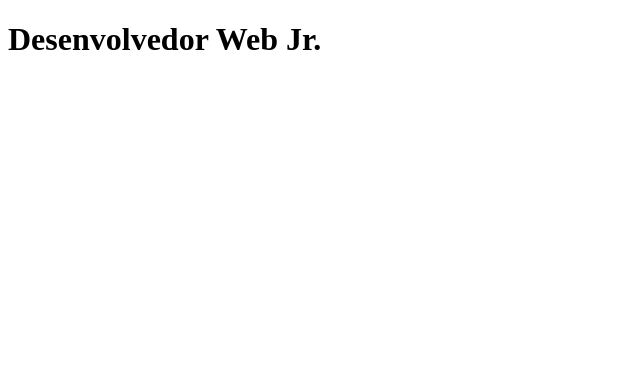
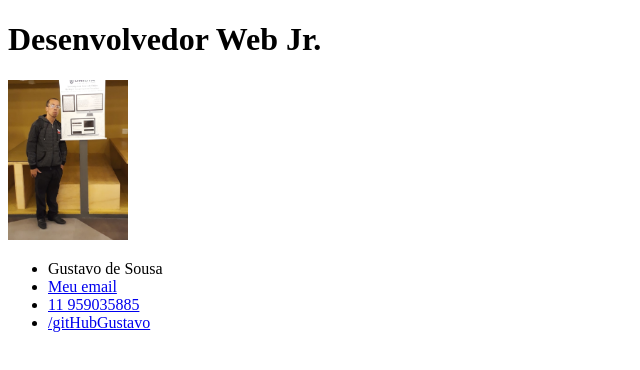
Before and after one commit to GGUUSSTTAVVO/TestePratica, a plain HTML site: page index.html in a window 1280 px wide. Shown: the whole page, without its empty margins (0-640 px from the left). Drawn offline with Linux system fonts and the light colour scheme.

Commit message:
update no index.html

```diff
--- a/index.html
+++ b/index.html
@@ -8,6 +8,13 @@
 <body>
     <header>
         <h1>Desenvolvedor Web Jr.</h1>
+        <img src ="img/sousa.jpg" alt="Imagem do perfil" width="120px" height="auto">
+        <ul>
+            <li>Gustavo de Sousa</li>
+            <li><a href="mailto:gu2004198@yahoo.com?Subject= Contrata Dev JR">Meu email</a></li>
+            <li><a href="tel:+5511959035885">11 959035885</a></li>
+            <li><a target="_blank" href="https://github.com/GGUUSSTTAVVO">/gitHubGustavo</a> </li>
+        </ul>
     </header>
     <main>
 
```
